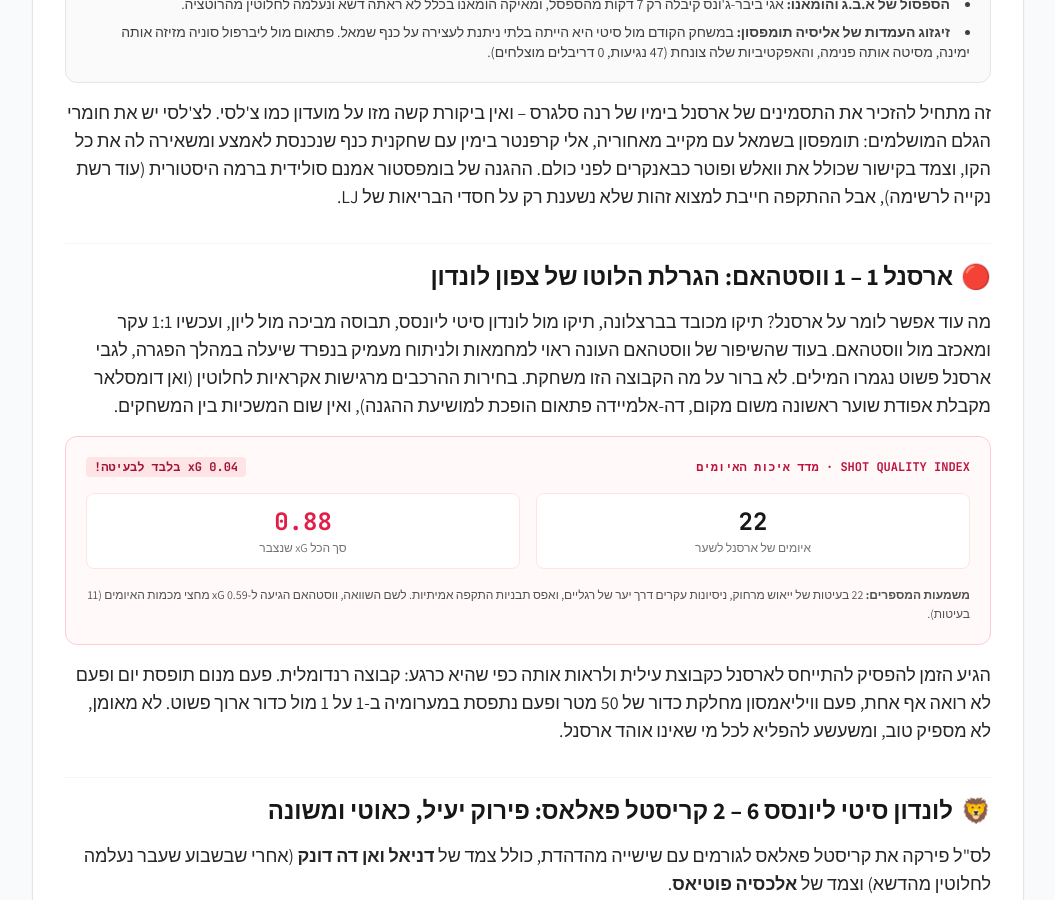
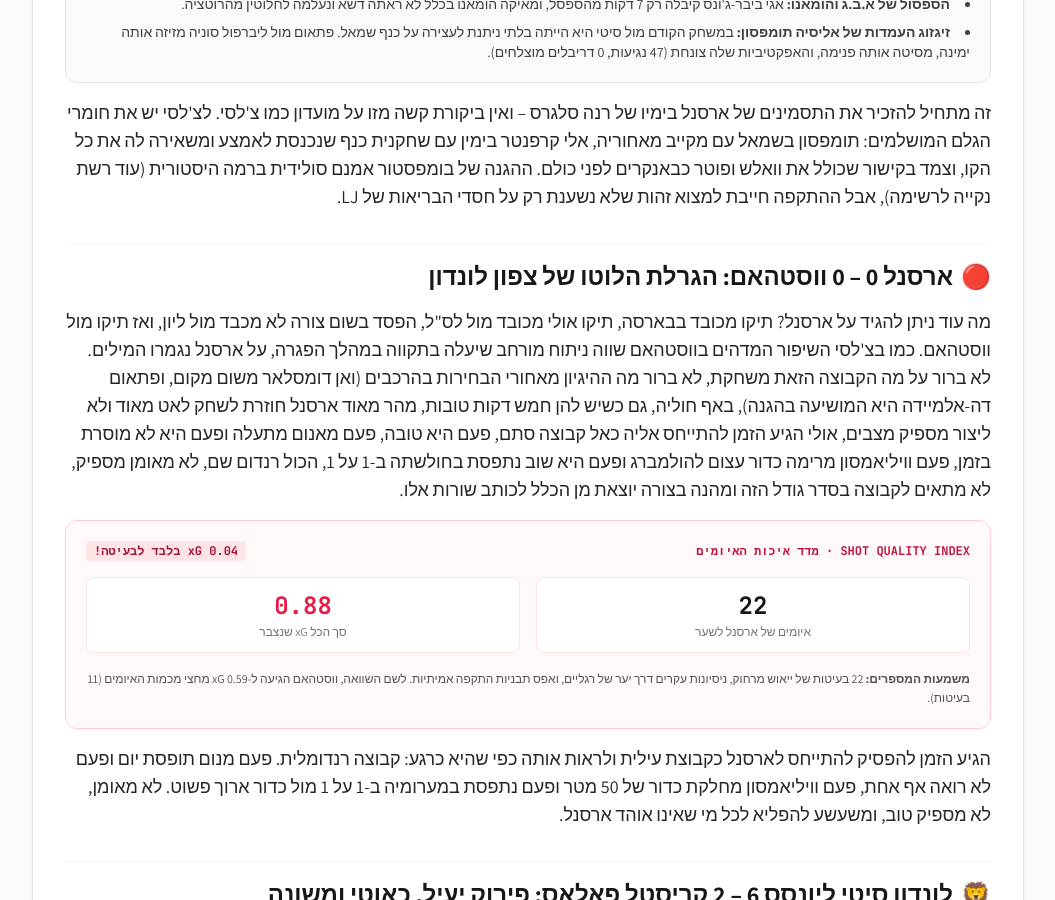
Before and after one commit to davidkorenblit/wsl-data-hub, a Jekyll site: the page built from weekly.md, in a window 1280 px wide and 900 px high, scrolled down 2451 px. Shown: the whole window, without its empty margins (112-1167 px from the left). Built offline with Jekyll 4.4.1, drawn with Linux system fonts in a browser that asks for light colours; nearby versions of some CDN libraries.

Commit message:
fix(weekly): correct Arsenal score to 0-0 and restore exact phrasing

```diff
--- a/_data/mw11_analysis.json
+++ b/_data/mw11_analysis.json
@@ -102,10 +102,10 @@
       }
     },
     "ars_whu": {
-      "title": "Arsenal 1 - 1 West Ham United",
+      "title": "Arsenal 0 - 0 West Ham United",
       "home_team": "Arsenal",
       "away_team": "West Ham United",
-      "score": "1 - 1",
+      "score": "0 - 0",
       "xg": {
         "home": 0.88,
         "away": 0.59
--- a/weekly.md
+++ b/weekly.md
@@ -216,12 +216,12 @@ next_title: null
       <section id="arsenal-westham" class="space-y-4 pt-4 border-t border-neutral-100 dark:border-neutral-800">
         <h2 class="text-xl sm:text-2xl font-bold text-neutral-900 dark:text-white flex items-center gap-2">
           <span>🔴</span>
-          <span>ארסנל 1 – 1 ווסטהאם: הגרלת הלוטו של צפון לונדון</span>
+          <span>ארסנל 0 – 0 ווסטהאם: הגרלת הלוטו של צפון לונדון</span>
         </h2>
 
         <p>
-          מה עוד אפשר לומר על ארסנל? תיקו מכובד בברצלונה, תיקו מול לונדון סיטי ליונסס, תבוסה מביכה מול ליון, ועכשיו 1:1 עקר ומאכזב מול ווסטהאם.
-          בעוד שהשיפור של ווסטהאם העונה ראוי למחמאות ולניתוח מעמיק בנפרד שיעלה במהלך הפגרה, לגבי ארסנל פשוט נגמרו המילים. לא ברור על מה הקבוצה הזו משחקת. בחירות ההרכבים מרגישות אקראיות לחלוטין (ואן דומסלאר מקבלת אפודת שוער ראשונה משום מקום, דה-אלמיידה פתאום הופכת למושיעת ההגנה), ואין שום המשכיות בין המשחקים.
+          מה עוד ניתן להגיד על ארסנל? תיקו מכובד בבארסה, תיקו אולי מכובד מול לס"ל, הפסד בשום צורה לא מכבד מול ליון, ואז תיקו מול ווסטהאם.
+          כמו בצ'לסי השיפור המדהים בווסטהאם שווה ניתוח מורחב שיעלה בתקווה במהלך הפגרה, על ארסנל נגמרו המילים. לא ברור על מה הקבוצה הזאת משחקת, לא ברור מה ההיגיון מאחורי הבחירות בהרכבים (ואן דומסלאר משום מקום, ופתאום דה-אלמיידה היא המושיעה בהגנה), באף חוליה, גם כשיש להן חמש דקות טובות, מהר מאוד ארסנל חוזרת לשחק לאט מאוד ולא ליצור מספיק מצבים, אולי הגיע הזמן להתייחס אליה כאל קבוצה סתם, פעם היא טובה, פעם מאנום מתעלה ופעם היא לא מוסרת בזמן, פעם וויליאמסון מרימה כדור עצום להולמברג ופעם היא שוב נתפסת בחולשתה ב-1 על 1, הכול רנדום שם, לא מאומן מספיק, לא מתאים לקבוצה בסדר גודל הזה ומהנה בצורה יוצאת מן הכלל לכותב שורות אלו.
         </p>
 
         <!-- Arsenal Shot Quality Card -->
```
Also changed, not shown: weekly/mw11.md (+3 -3 lines).
